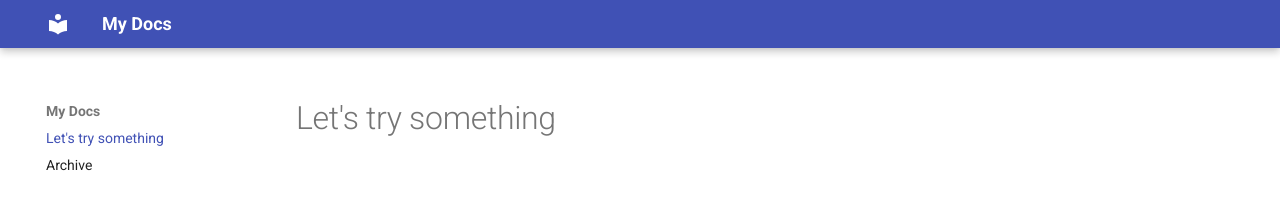
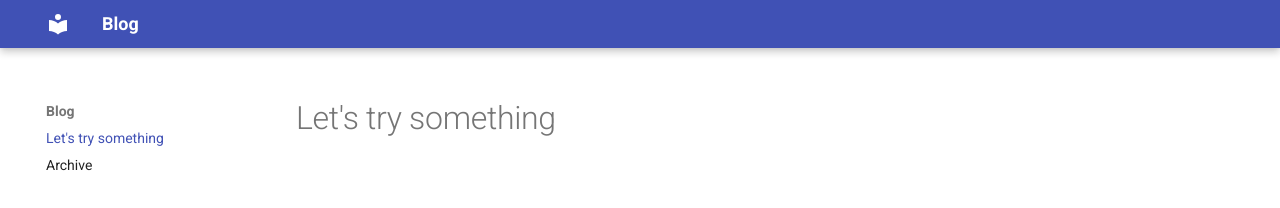
Before and after one commit to felixscherz/blog, an MkDocs documentation site: the page built from docs/index.md, in a window 1280 px wide. Shown: the top 208 px of the page. Built offline with MkDocs 1.6.1 and Material for MkDocs 9.7.7, drawn with Linux system fonts in a browser that asks for light colours.

Commit message:
change name to Blog

```diff
--- a/mkdocs.yml
+++ b/mkdocs.yml
@@ -1,4 +1,4 @@
-site_name: My Docs
+site_name: Blog
 theme:
   name: material
 plugins:
```
